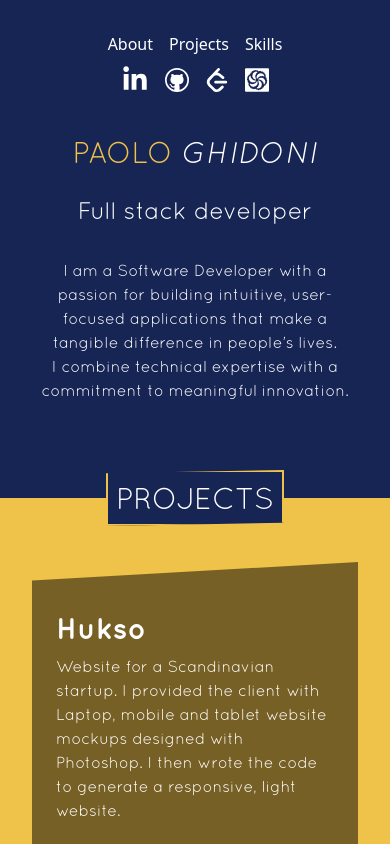
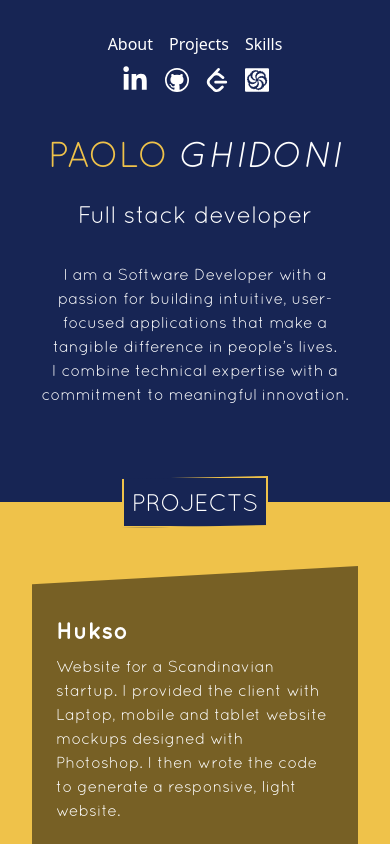
Before and after one commit to paologhidoni/portfolio, a React (Vite) app: page / in a window 390 px wide. Shown: the top 844 px of the page. Built offline with nearby package versions, Linux system fonts and the light colour scheme.

Commit message:
Font sizes responsiveness adjustments

```diff
--- a/src/components/Hero/Hero.tsx
+++ b/src/components/Hero/Hero.tsx
@@ -5,7 +5,7 @@ const Hero: React.FC = () => {
   return (
     <Wrapper id="hero" paddingY="pt-6 pb-24 md:pt-10 md:pb-36">
       <header className="text-center max-w-2xl m-auto">
-        <h1 className="text-secondaryColor text-3xl md:text-7xl mb-6">
+        <h1 className="text-secondaryColor text-4xl md:text-7xl mb-6">
           PAOLO <span className="text-white italic">GHIDONI</span>
           <span className="text-2xl md:text-4xl mt-6 mb-8 block text-white">
             Full stack developer
--- a/src/components/Projects/Project/Project.tsx
+++ b/src/components/Projects/Project/Project.tsx
@@ -30,7 +30,7 @@ const Project: React.FC<Props> = ({
     <li id={id} className="flex flex-col md:flex-row gap-8">
       <div className="flex-1">
         <div className="mb-4 px-6 py-12 bg-black bg-opacity-50 clip-polygon-wave-top">
-          <h3 className="text-3xl font-semibold">{title}</h3>
+          <h3 className="text-2xl md:text-3xl font-semibold">{title}</h3>
           <p className="mt-2">{description}</p>
         </div>
 
--- a/src/components/SectionHeading/SectionHeading.tsx
+++ b/src/components/SectionHeading/SectionHeading.tsx
@@ -6,7 +6,7 @@ interface Props {
 
 const SectionHeading: React.FC<Props> = ({ title }) => {
   return (
-    <h1 className="text-3xl mb-10 clip-polygon-wave-top absolute top-0 left-0 right-0 transform -translate-y-1/2 m-auto w-max bg-primaryColor p-2 z-50 border-2 border-secondaryColor">
+    <h1 className="text-2xl md:text-3xl mb-10 clip-polygon-wave-top absolute top-0 left-0 right-0 transform -translate-y-1/2 m-auto w-max bg-primaryColor p-2 z-50 border-2 border-secondaryColor">
       {title.toUpperCase()}
     </h1>
   );
```
